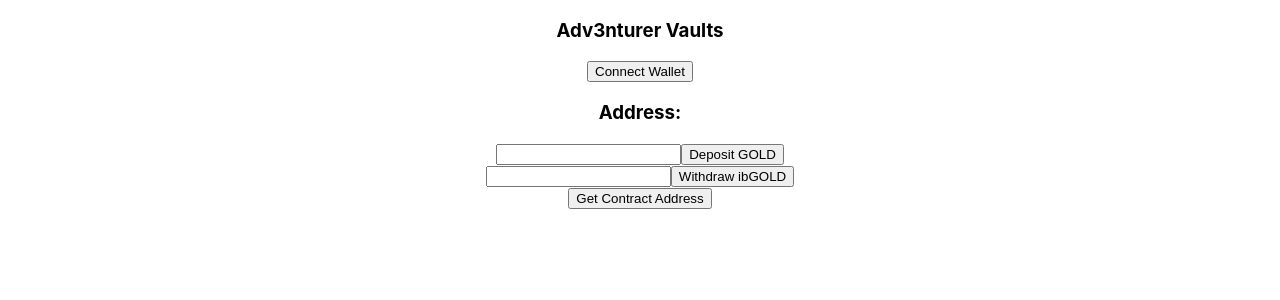
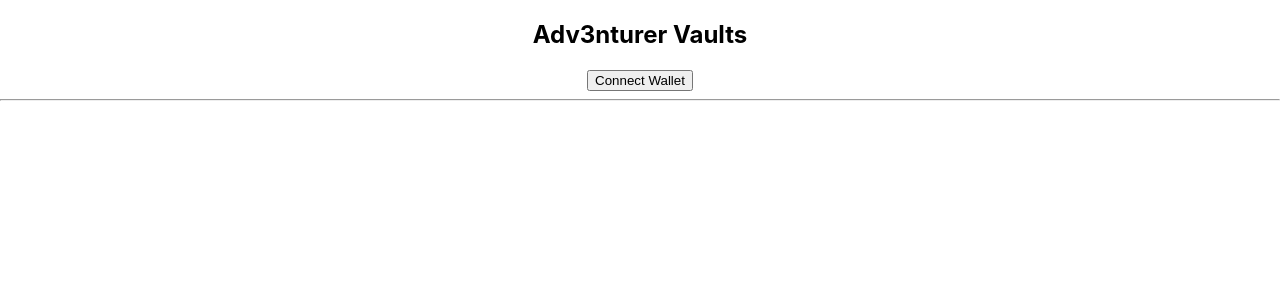
Before and after one commit to bitcraft3r/adventurer-island-web3-game, a React (Create React App) app in the folder dapp/: page / in a window 1280 px wide. Shown: the top 300 px of the page. Built offline with nearby package versions, Linux system fonts and the light colour scheme.

Commit message:
show gold/ibgold balances instead of ca details

```diff
--- a/dapp/src/Vault.js
+++ b/dapp/src/Vault.js
@@ -10,7 +10,10 @@ const Vault = () => {
     const [defaultAccount, setDefaultAccount] = useState(null);
     const [connectButtonText, setConnectButtonText] = useState('Connect Wallet');
 
-    const [currentContractVal, setCurrentContractVal] = useState(null);
+    const [currentContractDetails, setCurrentContractDetails] = useState(null);
+    const [userGoldBalance, setUserGoldBalance] = useState(null);
+    const [userIBGoldBalance, setUserIBGoldBalance] = useState(null);
+    const [userPercentShareOfTotal, setUserPercentShareOfTotal] = useState(null);
 
     const [provider, setProvider] = useState(null);
     const [signer, setSigner] = useState(null);
@@ -23,6 +26,8 @@ const Vault = () => {
             .then(result => {
                 accountChangedHandler(result[0]);
                 setConnectButtonText('Wallet Connected');
+                document.querySelector("#userAddress").style.display = "block";
+                document.querySelector("#ibGold").style.display = "block";
             })
         } else {
             setErrorMessage('Need to install MetaMask!');
@@ -30,7 +35,7 @@ const Vault = () => {
     }
 
     const accountChangedHandler = (newAccount) => {
-        setDefaultAccount(newAccount);
+        setDefaultAccount(newAccount.slice(0, 5) + "..." + newAccount.slice(newAccount.length-4));
         updateEthers();
     }
 
@@ -45,6 +50,21 @@ const Vault = () => {
         setContract(tempContract);
     }
 
+    const getContractDetails = async () => {
+        let name = await contract.name();
+        let symbol = await contract.symbol();
+        let userGoldBalance = await contract.userGoldBalance();
+        let userIBGoldBalance = await contract.userIBGoldBalance();
+        let totalGoldBalance = await contract.totalGoldBalance();
+        let totalIBGoldBalance = await contract.totalIBGoldSupply();
+        let userPercentShareOfTotal = await contract.userPercentShareOfTotal();
+
+        setCurrentContractDetails(`${name} (${symbol})`);
+        setUserGoldBalance(`${userGoldBalance / (10**18)} GOLD / ${totalGoldBalance / (10**18)} TOTAL`);
+        setUserIBGoldBalance(`${userIBGoldBalance  / (10**18)} ibGOLD / ${totalIBGoldBalance / (10**18)} TOTAL`);
+        setUserPercentShareOfTotal(`Share of Total: ${userPercentShareOfTotal}%`);
+    }
+
     const depositGold = (event) => {
         event.preventDefault();
         contract.enter(ethers.utils.parseEther(event.target.setText.value));
@@ -55,29 +75,43 @@ const Vault = () => {
         contract.leave(ethers.utils.parseEther(event.target.setText.value));
     }
 
-    const getCurrentVal = async () => {
-        let val = await contract.govToken();
-        setCurrentContractVal(val);
-    }
-
     return (
         <div>
-            <h3>{"Adv3nturer Vaults"}</h3>
+            <h2>{"Adv3nturer Vaults"}</h2>
             <button onClick={connectWalletHandler}>{connectButtonText}</button>
-            <h3>Address: {defaultAccount}</h3>
+            <h3 id="userAddress">Address: {defaultAccount}</h3>
 
-            <form onSubmit={depositGold}>
-                <input id="setText" type="number" step="0.0001" />
-                <button type={"submit"}>Deposit GOLD</button>
-            </form>
+            <hr />
 
-            <form onSubmit={withdrawIBGold}>
-                <input id="setText" type="number" step="0.0001" />
-                <button type={"submit"}>Withdraw ibGOLD</button>
-            </form>
+            <div id="ibGold">
+                <h2>ibGOLD Vault</h2>
+                <button onClick={getContractDetails}>Show My Vault Balance</button>
+                <br/>
+                {userGoldBalance}
+                <br/>
+                {userIBGoldBalance}
+                <br/>
+                {userPercentShareOfTotal}
 
-            <button onClick={getCurrentVal}>Get Contract Address</button><br/>
-            {currentContractVal}
+                <br />
+
+                <h3>Deposit GOLD</h3>
+                <form onSubmit={depositGold}>
+                    <input id="setText" type="number" step="0.0001" placeholder="1000" />
+                    <button type={"submit"}>Deposit</button>
+                </form>
+
+                <br />
+
+                <h3>Withdraw ibGOLD</h3>
+                <form onSubmit={withdrawIBGold}>
+                    <input id="setText" type="number" step="0.0001" placeholder="998.7654" />
+                    <button type={"submit"}>Withdraw</button>
+                </form>
+
+            </div>
+
+
             {errorMessage}
 
         </div>
--- a/dapp/src/index.css
+++ b/dapp/src/index.css
@@ -11,3 +11,11 @@ code {
   font-family: source-code-pro, Menlo, Monaco, Consolas, 'Courier New',
     monospace;
 }
+
+#userAddress {
+  display: none;
+}
+
+#ibGold {
+  display: none;
+}
```
